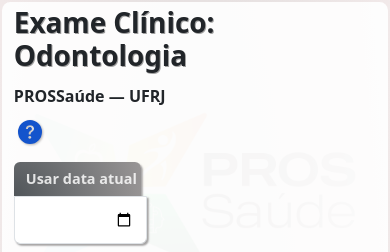
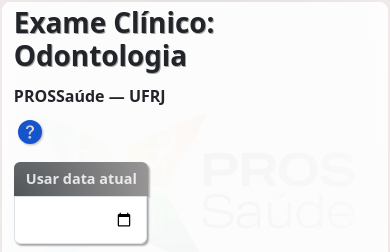
Before and after one commit to aronboliveira/prossaude-client-app, a Next.js app: page /od in a window 390 px wide. Shown: the top 252 px of the page. Built offline with nearby package versions, Linux system fonts and the light colour scheme.

Commit message:
add changes to date btn

```diff
--- a/src/styles/locals/odPageStyle.scss
+++ b/src/styles/locals/odPageStyle.scss
@@ -466,7 +466,6 @@
 
     .tratButSpan {
       padding-left: 1vw;
-      transform: translate(-117px, 4px);
     }
 
     #confirmAstDigtBtn {
@@ -513,8 +512,8 @@
 @media screen and (max-width: 460px) {
   .odBody {
     #headerDatBtn {
-      min-width: calc(11.176ch + 9vw);
-      width: calc(11.176ch + 9vw);
+      min-width: calc(12ch + 9vw);
+      width: calc(12ch + 9vw);
       font-size: 0.9rem;
     }
     #sectAvDentId {
```
